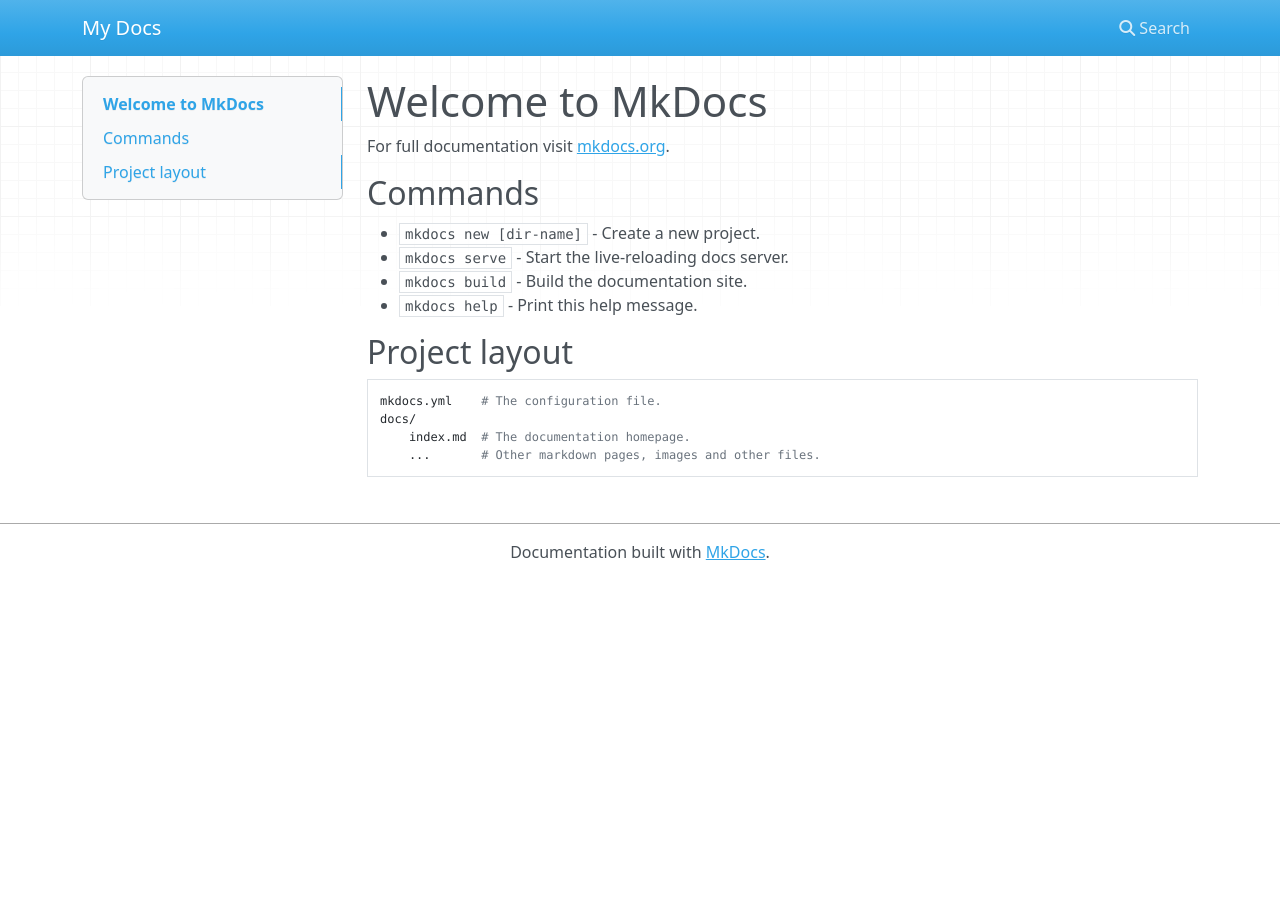
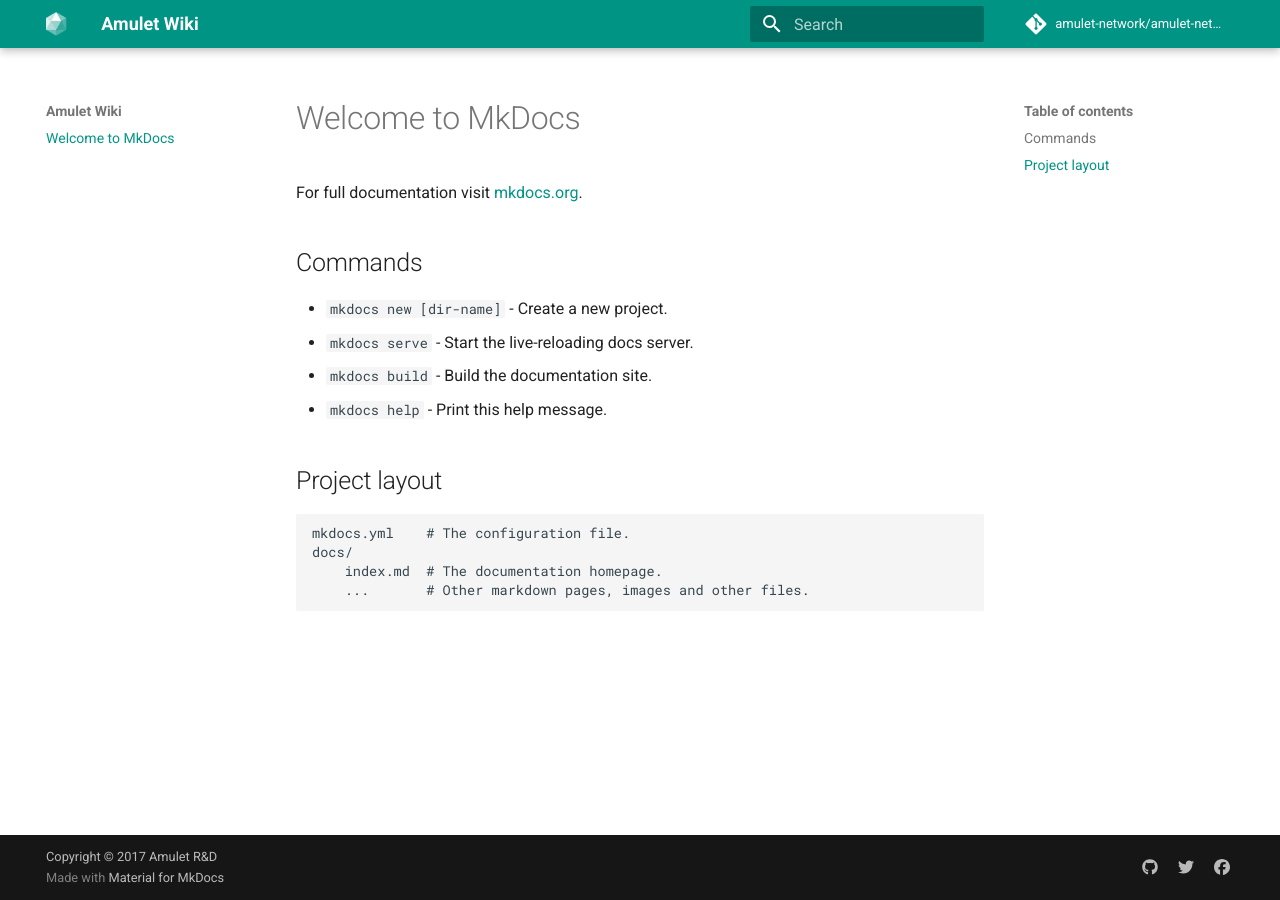
Before and after one commit to amulet-network/amulet-network-wiki, an MkDocs documentation site: the page built from docs/index.md, in a window 1280 px wide. Built offline with MkDocs 1.6.1 and Material for MkDocs 9.7.7, drawn with Linux system fonts in a browser that asks for light colours; nearby versions of some CDN libraries; comment, search, counter and statistics services are not loaded.

Commit message:
Configuration of Amulet Wiki

```diff
--- a/mkdocs.yml
+++ b/mkdocs.yml
@@ -1 +1,40 @@
-site_name: My Docs
+site_name: 'Amulet Wiki'
+site_description: 'Everything you need to know about the Amulet Network.'
+
+# Repository
+repo_name: 'amulet-network/amulet-network-wiki'
+repo_url: 'https://github.com/amulet-network/amulet-network-wiki'
+
+# Copyright
+copyright: 'Copyright &copy; 2017 Amulet R&D'
+
+# Documentation and theme
+theme: 'material'
+
+# Options
+extra:
+  logo: 'images/logo.png'
+  palette:
+    primary: 'teal'
+    accent: 'teal'
+  font:
+    text: 'Roboto'
+    code: 'Roboto Mono'
+  social:
+    - type: 'github'
+      link: 'https://github.com/amulet-network'
+    - type: 'twitter'
+      link: 'https://twitter.com/amuletnetwork'
+    - type: 'facebook'
+      link: 'https://www.facebook.com/amuletnetwork'
+
+# Google Analytics
+google_analytics:
+  - 'UA-104487472-1'
+  - 'auto'
+
+# Extensions
+markdown_extensions:
+  - admonition
+  - codehilite(guess_lang=false)
+  - toc(permalink=true)
```
Also changed, not shown: docs/images/logo.png (added), docs/images/logo.svg (added).
